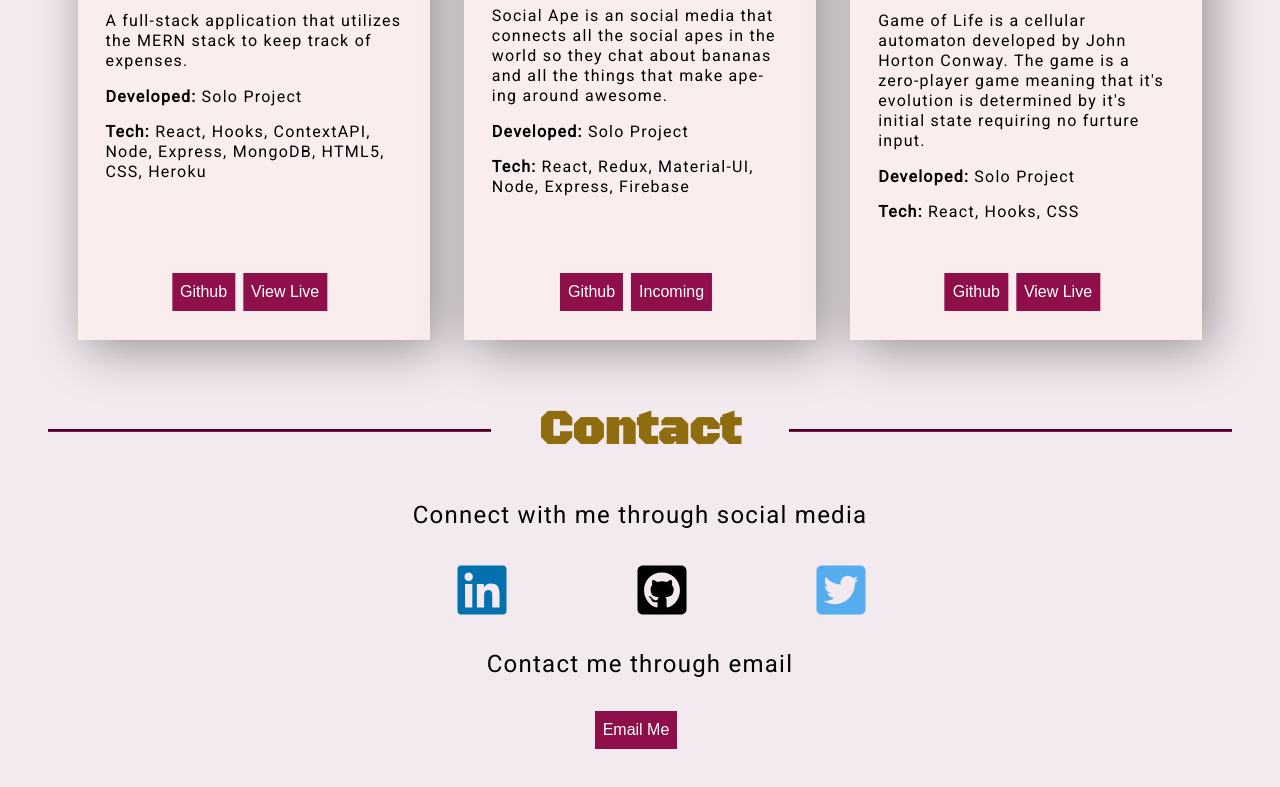
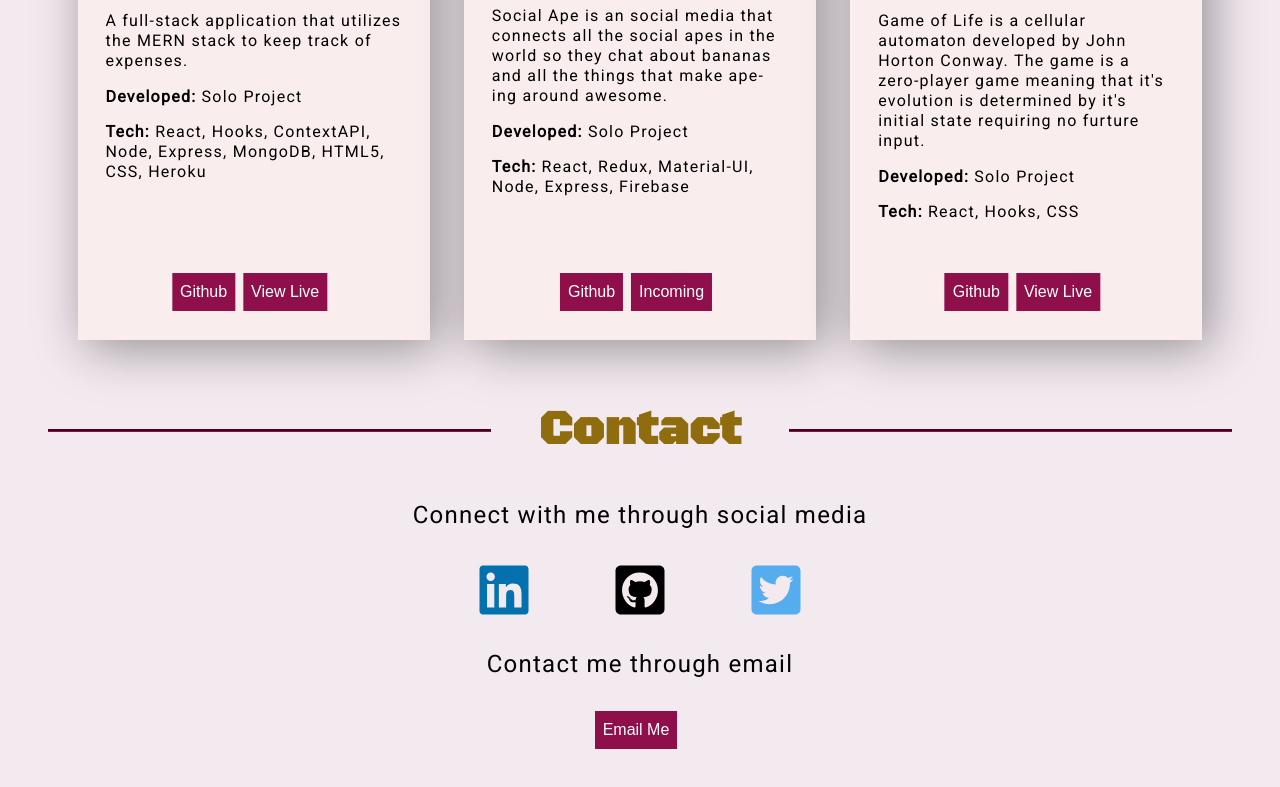
Before and after one commit to LeeTann/leetann-portfolio, a React (Create React App) app: page / in a window 1280 px wide. Shown: the part 2567-3354 px from the top of the page. Built offline with nearby package versions, Linux system fonts and the light colour scheme; the HTML template or start-up script is replaced by a standard one.

Commit message:
Fixed css bug for contact section

```diff
--- a/src/components/contact/contact.css
+++ b/src/components/contact/contact.css
@@ -58,6 +58,11 @@
     margin-top: -20px;
     margin-bottom: 2rem;
 }
+.fa-linkedin::before,
+.fa-github::before,
+.fa-twitter::before {
+  content: none;
+}
 
 @media (max-width: 400px) {
     .fa-github {
```
